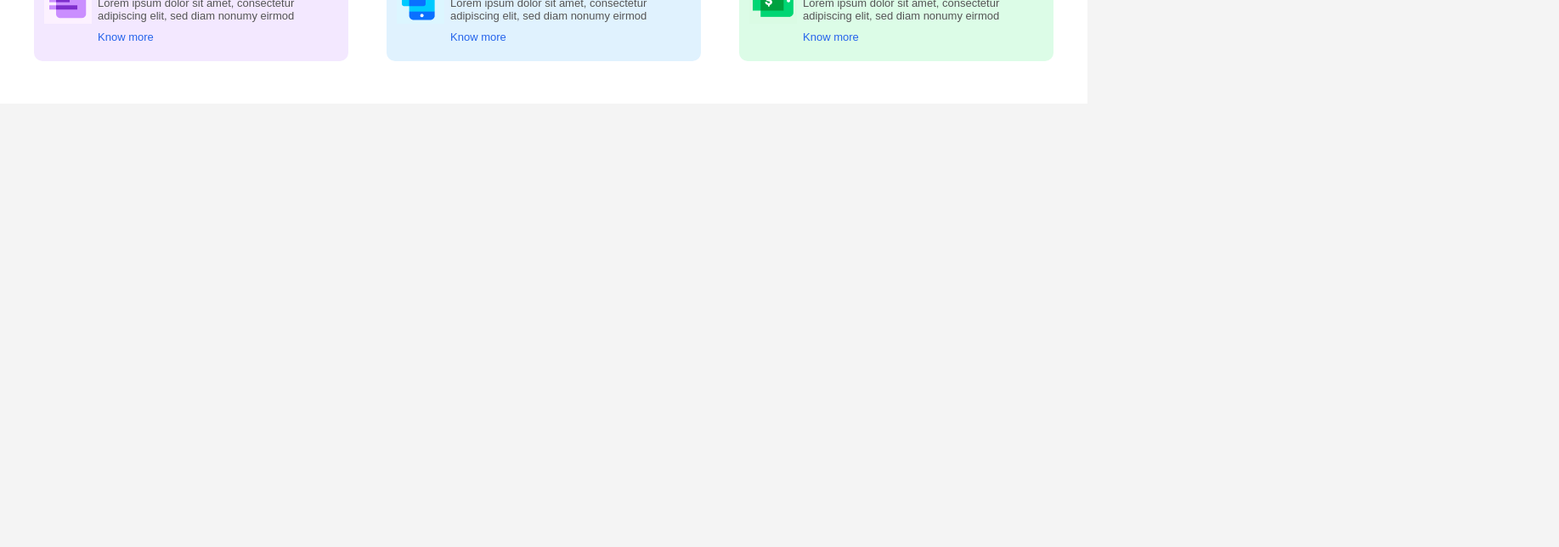
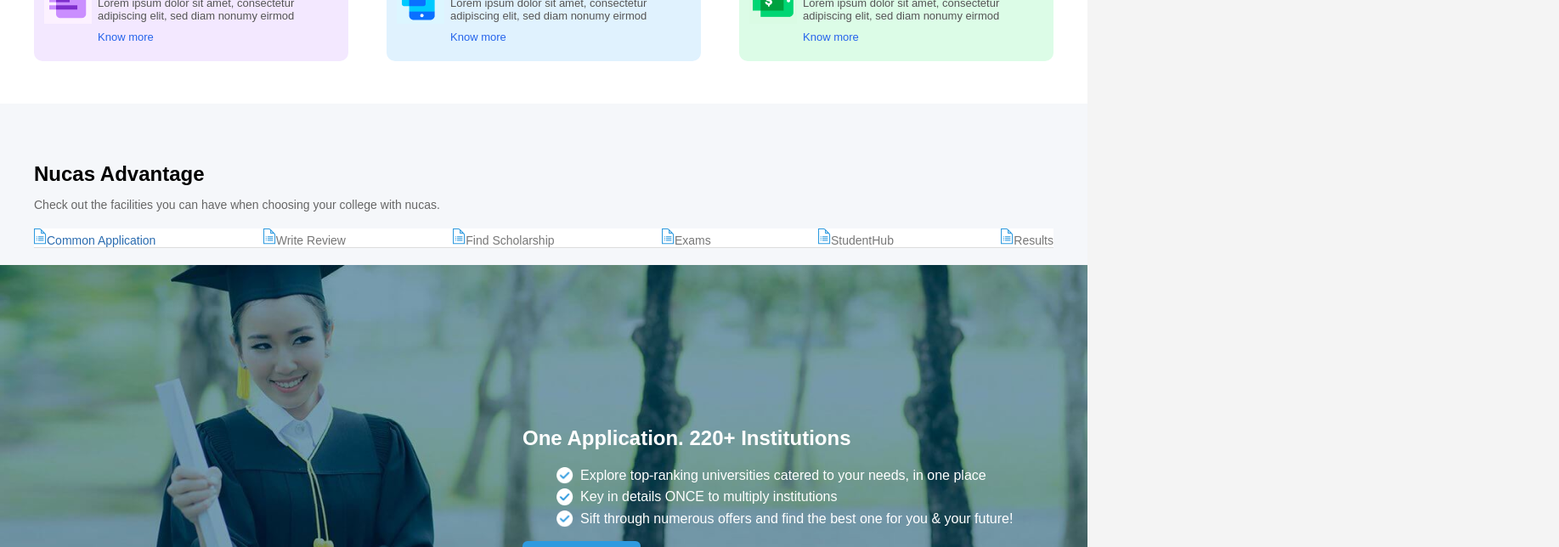
Before and after one commit to bibashmanjusubedi/schoolbharna-ui, a React (Vite) app: page / in a window 1280 px wide. Shown: the part 1940-2584 px from the top of the page at 85% size, 1835 px wide, since content can reach past the window. Before the commit the page ends 2062 px from the top, so only its background shows below. Built offline with nearby package versions, Linux system fonts and the light colour scheme.

Commit message:
Uncommented Nucas Advantage

```diff
--- a/src/pages/Home.jsx
+++ b/src/pages/Home.jsx
@@ -16,7 +16,7 @@ export default function Home(){
             <CourseHelp />
             <FeaturedInstitutions />
             <SecuritySection />
-            {/* <NucasAdvantage /> */}
+            <NucasAdvantage />
         </>
     )
 }
```
